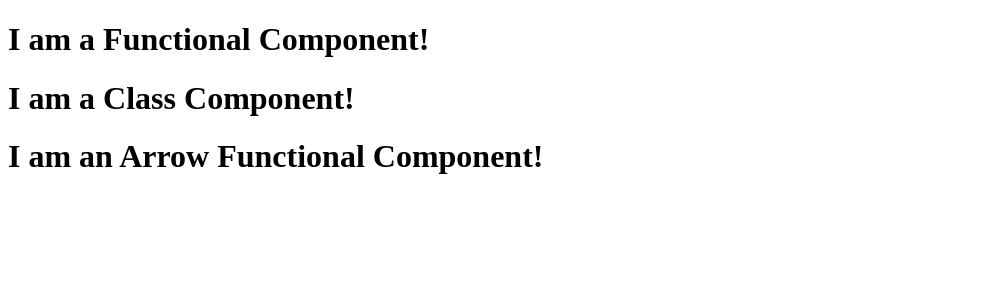
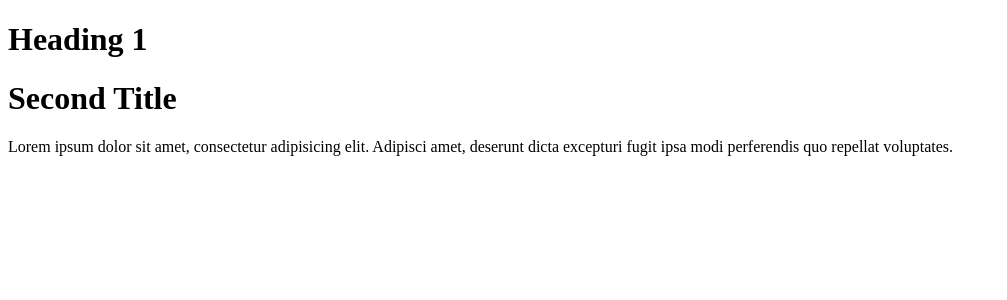
Before and after one commit to DamMarin/cf9-react-app, a React (Vite) app: page / in a window 1280 px wide. Shown: the top 300 px of the page, without its empty margins (0-1007 px from the left). Built offline with nearby package versions, Linux system fonts and the light colour scheme.

Commit message:
feat: add ArrowFunctionalComponentWithProps component

```diff
--- a/src/App.tsx
+++ b/src/App.tsx
@@ -1,14 +1,64 @@
-import FunctionalComponent from "./components/LessonTwo/FunctionalComponent.tsx";
-import ClassComponent from "./components/LessonTwo/ClassComponent.tsx";
-import ArrowFunctionalComponent from "./components/LessonTwo/ArrowFunctionalComponent.tsx";
+// import FunctionalComponent from "./components/LessonTwo/FunctionalComponent.tsx";
+// import ClassComponent from "./components/LessonTwo/ClassComponent.tsx";
+// import ArrowFunctionalComponent from "./components/LessonTwo/ArrowFunctionalComponent.tsx";
+import ArrowFunctionalComponentWithProps from "./components/LessonThree/ArrowFunctionalComponentWithProps.tsx";
+
+// type PropsA = {
+//   title: string,
+//   description: string,
+// }
+// type PropsB = {
+//   title: string,
+//   description: string,
+// }
+//
+// // UNION
+// type Status = "Error" | "Info" | "Warning";
+//
+// // Tuples
+// type Coordinates = [number, number];
+//
+// //Functions
+// type ClickHandler = (event: MouseEvent) => void;
+//
+// //INTERSECTION
+// type Props = PropsA & PropsB;
+//
+// interface PropsTwo {
+//   title: string,
+//   description: string,
+// }
+//
+// interface PropsTwo {
+//   price: number,
+//   sort: number,
+// }
+// // PropsTwo = {title, description, price, sort}
+//
+// interface PropsThree extends PropsTwo {
+//   image: string,
+// }
+// // PropsThree = {title, description, price, sort, image}
 
 function App() {
 
   return (
     <>
-      <FunctionalComponent />
-      <ClassComponent />
-      <ArrowFunctionalComponent />
+      {/*LESSON TWO*/}
+      {/*<FunctionalComponent />*/}
+      {/*<FunctionalComponent />*/}
+      {/*<FunctionalComponent />*/}
+      {/*<FunctionalComponent />*/}
+      {/*<ClassComponent />*/}
+      {/*<ArrowFunctionalComponent />*/}
+
+      {/*LESSON THREE*/}
+      <ArrowFunctionalComponentWithProps title="Heading 1"/>
+      <ArrowFunctionalComponentWithProps
+        title="Second Title"
+        description="Lorem ipsum dolor sit amet, consectetur adipisicing elit. Adipisci amet, deserunt dicta excepturi fugit ipsa modi perferendis quo repellat voluptates."
+      />
+
     </>
   )
 }
--- /dev/null
+++ b/src/components/LessonThree/ArrowFunctionalComponentWithProps.tsx
@@ -0,0 +1,17 @@
+type Props = {
+  title: string;
+  description?: string;
+}
+
+const ArrowFunctionalComponentWithProps = (
+  {title, description}: Props
+) =>{
+  return (
+    <>
+      <h1>{title}</h1>
+      <p>{description}</p>
+    </>
+  )
+}
+
+export default ArrowFunctionalComponentWithProps;
```
